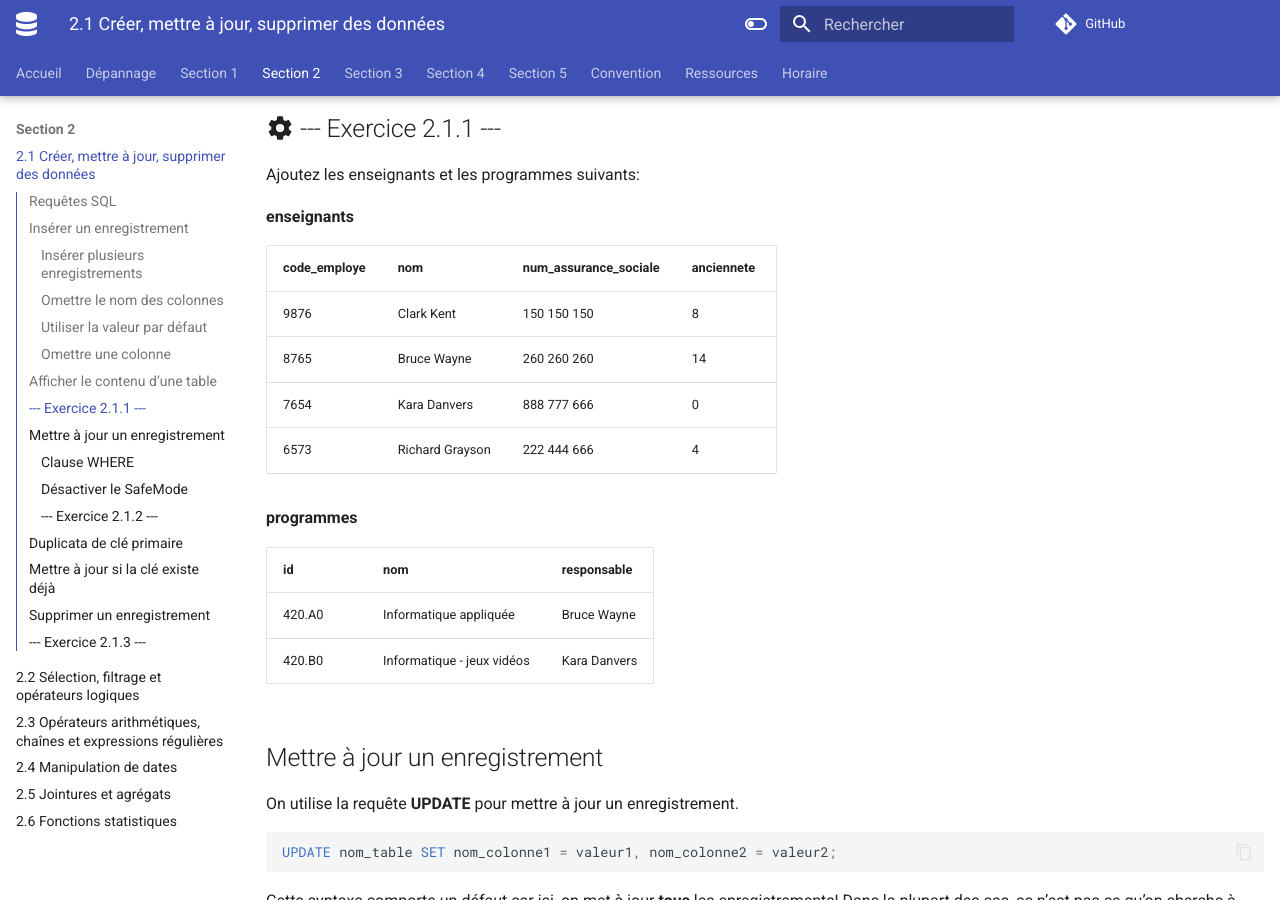
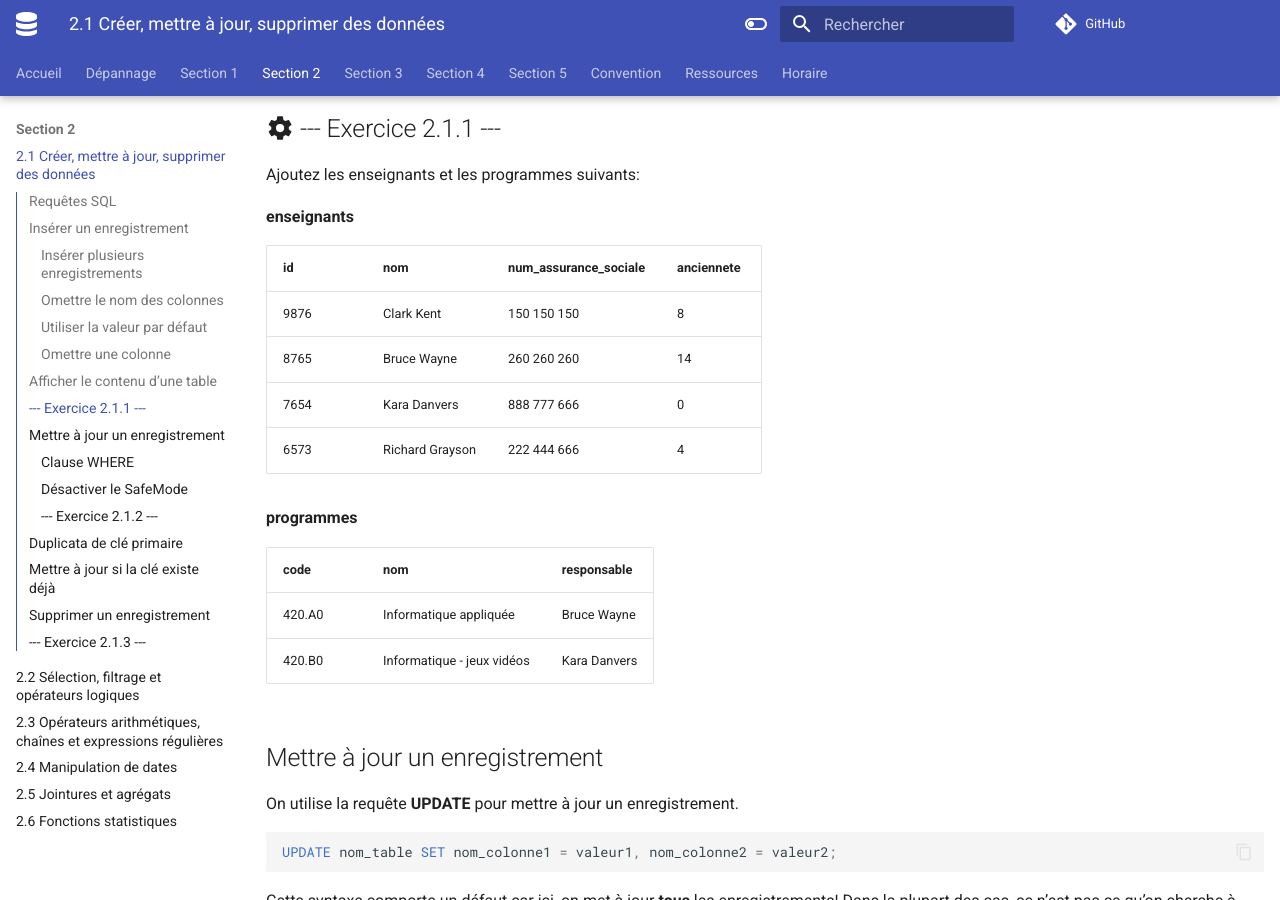
Before and after one commit to TousignantSimon-BD1/TousignantSimon-BD1.github.io, an MkDocs documentation site: the page built from docs/notes_de_cours/section_2.1.md, in a window 1280 px wide and 900 px high, scrolled down 2743 px. Built offline with MkDocs 1.6.1 and Material for MkDocs 9.7.7, drawn with Linux system fonts in a browser that asks for light colours; some of the changed lines change nothing that is shown.

Commit message:
missing file in last commit

```diff
--- a/docs/notes_de_cours/section_2.1.md
+++ b/docs/notes_de_cours/section_2.1.md
@@ -156,7 +156,7 @@ Ajoutez les enseignants et les programmes suivants:
 
 **enseignants**
 
-|code_employe|nom|num_assurance_sociale|anciennete|
+|id|nom|num_assurance_sociale|anciennete|
 |||||
 |9876|Clark Kent|150 150 150|8|
 |8765|Bruce Wayne|260 260 260|14|
@@ -165,7 +165,7 @@ Ajoutez les enseignants et les programmes suivants:
 
 **programmes**
 
-|id|nom|responsable|
+|code|nom|responsable|
 ||||
 |420.A0|Informatique appliquée|Bruce Wayne|
 |420.B0|Informatique - jeux vidéos|Kara Danvers|
```
